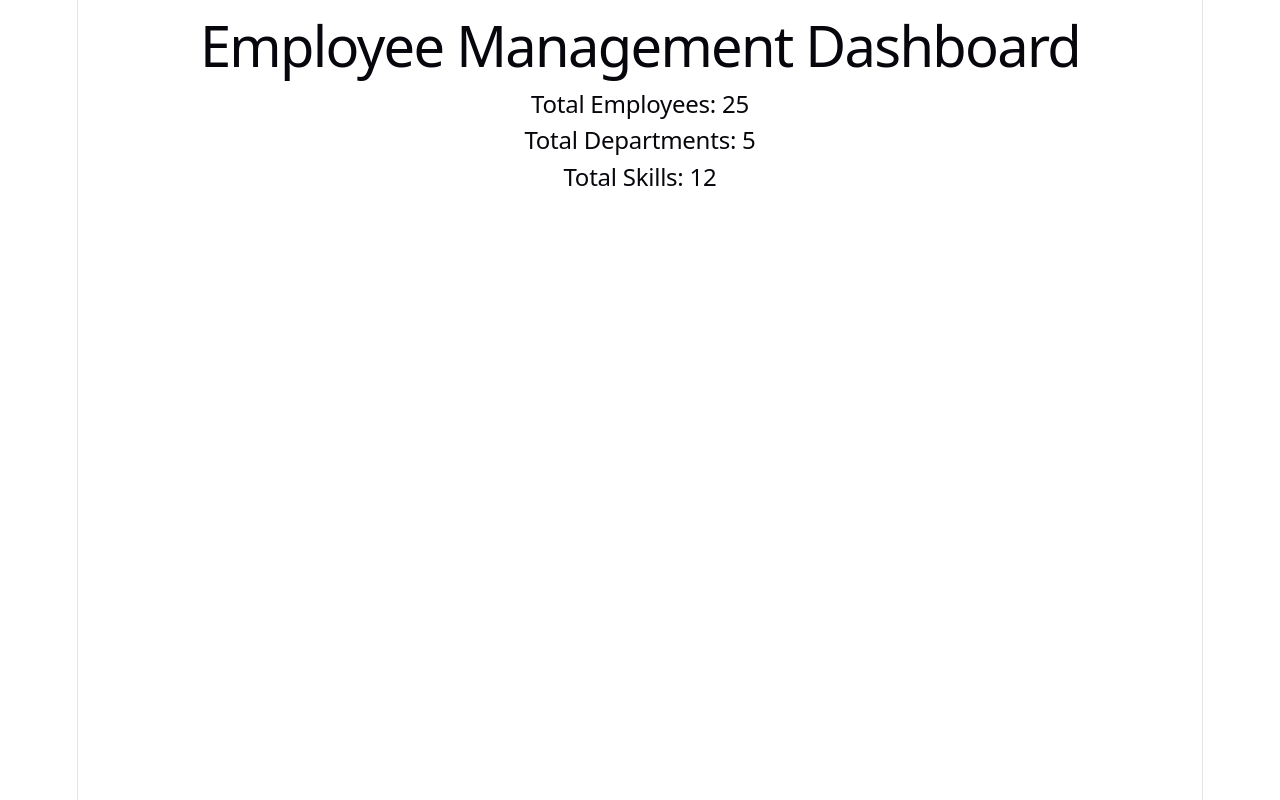
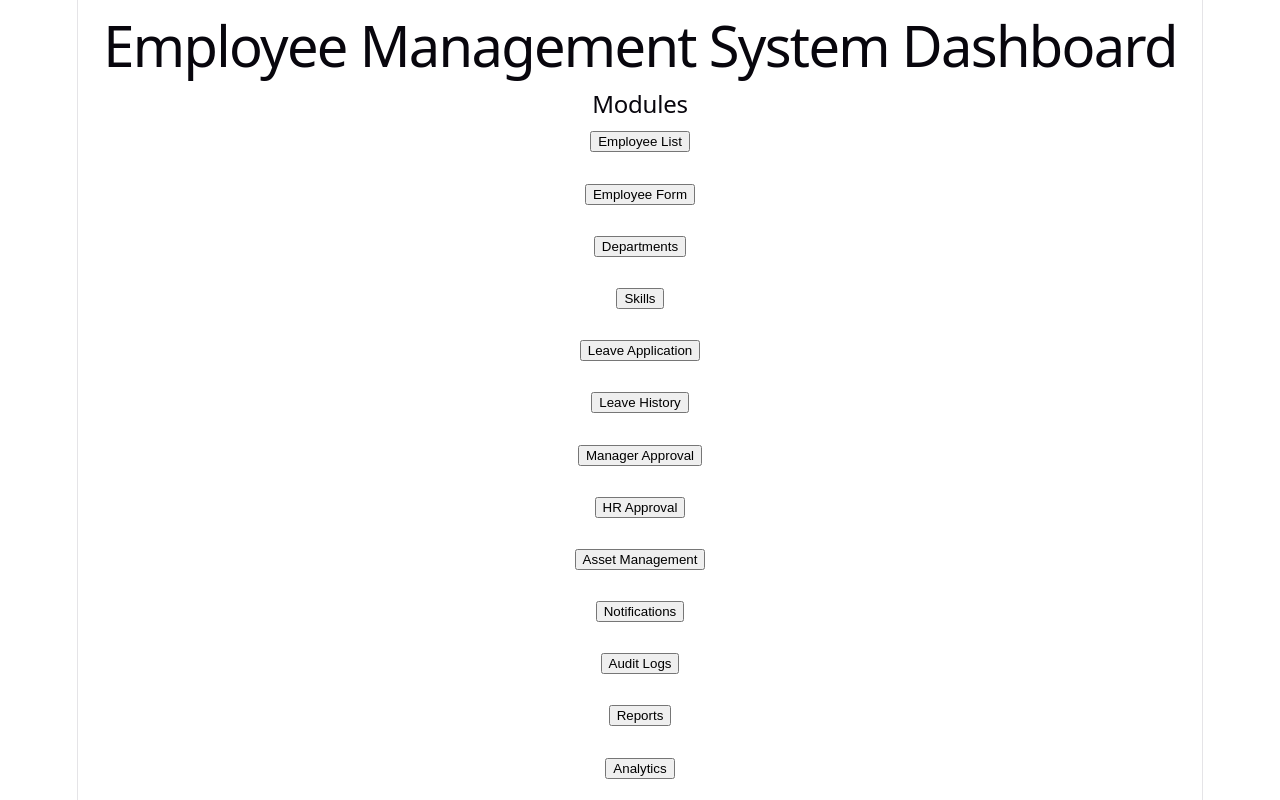
Before and after one commit to yashikapatel7974-alt/event-project, a React (Vite) app: page /dashboard in a window 1280 px wide. Built offline with nearby package versions, Linux system fonts and the light colour scheme.

Commit message:
Added dashboard navigation and completed website flow

```diff
--- a/src/pages/Dashboard.jsx
+++ b/src/pages/Dashboard.jsx
@@ -1,21 +1,51 @@
+import { Link } from "react-router-dom";
+
 function Dashboard() {
   return (
-    <div>
-      <h1>Employee Management Dashboard</h1>
+  <div>
+    <h1>Employee Management System Dashboard</h1>
 
-      <div>
-        <h2>Total Employees: 25</h2>
-      </div>
+    <h2>Modules</h2>
 
-      <div>
-        <h2>Total Departments: 5</h2>
-      </div>
+    <Link to="/employees"><button>Employee List</button></Link>
+    <br /><br />
 
-      <div>
-        <h2>Total Skills: 12</h2>
-      </div>
-    </div>
-  );
+    <Link to="/employee-create"><button>Employee Form</button></Link>
+    <br /><br />
+
+    <Link to="/departments"><button>Departments</button></Link>
+    <br /><br />
+
+    <Link to="/skills"><button>Skills</button></Link>
+    <br /><br />
+
+    <Link to="/leave-application"><button>Leave Application</button></Link>
+    <br /><br />
+
+    <Link to="/leave-history"><button>Leave History</button></Link>
+    <br /><br />
+
+    <Link to="/manager-approval"><button>Manager Approval</button></Link>
+    <br /><br />
+
+    <Link to="/hr-approval"><button>HR Approval</button></Link>
+    <br /><br />
+
+    <Link to="/assets"><button>Asset Management</button></Link>
+    <br /><br />
+
+    <Link to="/notifications"><button>Notifications</button></Link>
+    <br /><br />
+
+    <Link to="/audit-logs"><button>Audit Logs</button></Link>
+    <br /><br />
+
+    <Link to="/reports"><button>Reports</button></Link>
+    <br /><br />
+
+    <Link to="/analytics"><button>Analytics</button></Link>
+  </div>
+);
 }
 
 export default Dashboard;
--- a/src/pages/Login.jsx
+++ b/src/pages/Login.jsx
@@ -1,4 +1,6 @@
+import { useNavigate } from "react-router-dom";
 export default function Login() {
+  const navigate = useNavigate();
   return (
     <div>
       <h1>Login Page</h1>
@@ -9,7 +11,9 @@ export default function Login() {
       <input type="password" placeholder="Password" />
       <br /><br />
 
-      <button>Login</button>
+      <button onClick={() => navigate("/dashboard")}>
+  Login
+</button>
     </div>
   );
 }
```
